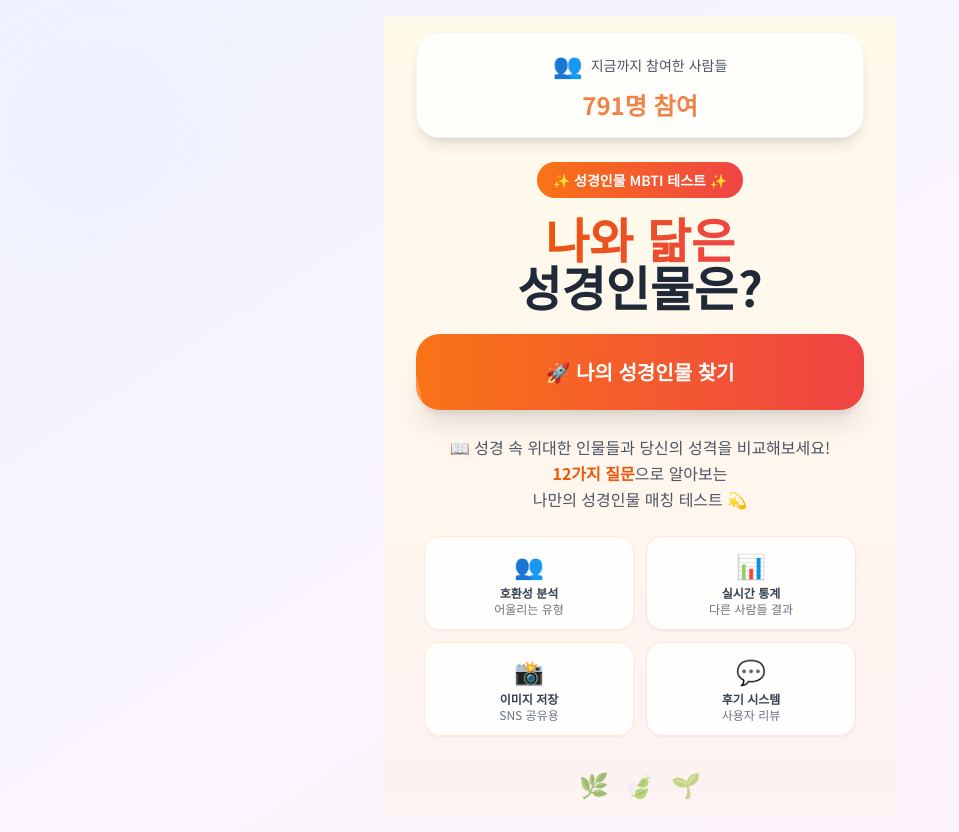
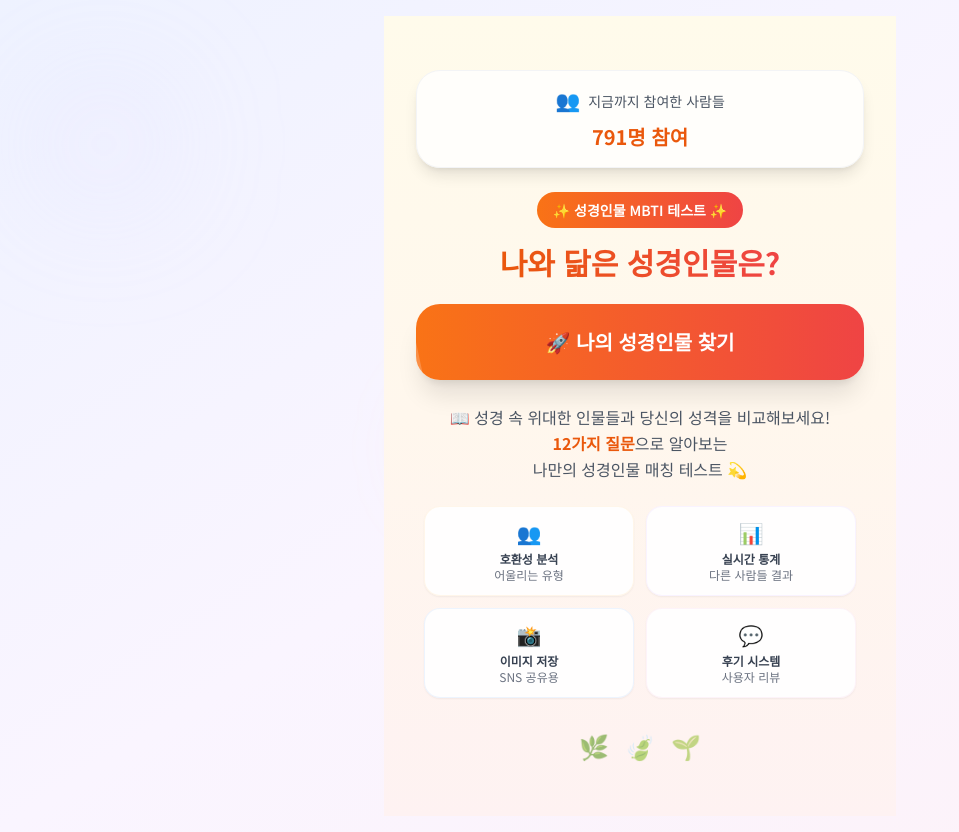
Before and after one commit to angibeom0985-arch/b-mbti_test, a React (Vite) app: page / in a window 1280 px wide. Shown: the whole page, without its empty margins (0-959 px from the left). Built offline with nearby package versions, Linux system fonts and the light colour scheme.

Commit message:
UX 개선: 메인 CTA 버튼만 강조하고 기능 소개는 정보 카드로 변경, 제목 폰트 크기 조정

```diff
--- a/components/StartScreen.tsx
+++ b/components/StartScreen.tsx
@@ -41,13 +41,13 @@ const StartScreen: React.FC<StartScreenProps> = ({ onStart }) => {
       <div className="w-full max-w-md mx-auto text-center">
 
         {/* 1. 지금까지 참여한 사람들 */}
-        <div className="mb-6 bg-white/80 rounded-3xl p-4 shadow-lg border border-gray-100 transform hover:scale-105 transition-all duration-300">
+        <div className="mb-6 bg-white/80 rounded-3xl p-4 shadow-lg border border-gray-100">
           <div className="flex items-center justify-center space-x-2 mb-2">
-            <span className="text-2xl animate-bounce">👥</span>
+            <span className="text-xl animate-bounce">👥</span>
             <p className="text-sm font-medium text-gray-600">지금까지 참여한 사람들</p>
           </div>
-          <p className="text-2xl font-bold text-orange-600 tabular-nums">
-            <span className="inline-block animate-pulse">
+          <p className="text-xl font-bold text-orange-600 tabular-nums">
+            <span className="inline-block">
               {VisitorCounter.formatCount(animatedCount)}명 참여
             </span>
           </p>
@@ -61,10 +61,8 @@ const StartScreen: React.FC<StartScreenProps> = ({ onStart }) => {
             </span>
           </div>
 
-          <h1 className="text-4xl md:text-5xl font-bold text-gray-800 mb-4 leading-tight">
-            <span className="bg-gradient-to-r from-orange-600 to-red-500 bg-clip-text text-transparent">나와 닮은</span>
-            <br />
-            <span className="text-gray-800">성경인물은?</span>
+          <h1 className="text-2xl md:text-3xl font-bold text-gray-800 mb-4 leading-tight">
+            <span className="bg-gradient-to-r from-orange-600 to-red-500 bg-clip-text text-transparent">나와 닮은 성경인물은?</span>
           </h1>
         </div>
 
@@ -86,23 +84,23 @@ const StartScreen: React.FC<StartScreenProps> = ({ onStart }) => {
 
         {/* 5. 특징 미리보기 - 호환성 분석, 이미지 저장, 결과 공유, 후기 시스템 */}
         <div className="grid grid-cols-2 gap-3 mb-6 px-2">
-          <div className="bg-white/90 rounded-2xl p-3 shadow-sm border border-orange-100">
-            <div className="text-2xl mb-1">👥</div>
+          <div className="bg-white/90 rounded-2xl p-3 shadow-sm border border-orange-100/50">
+            <div className="text-xl mb-1">👥</div>
             <div className="text-xs font-semibold text-gray-700">호환성 분석</div>
             <div className="text-xs text-gray-500">어울리는 유형</div>
           </div>
-          <div className="bg-white/90 rounded-2xl p-3 shadow-sm border border-red-100">
-            <div className="text-2xl mb-1">📊</div>
+          <div className="bg-white/90 rounded-2xl p-3 shadow-sm border border-purple-100/50">
+            <div className="text-xl mb-1">📊</div>
             <div className="text-xs font-semibold text-gray-700">실시간 통계</div>
             <div className="text-xs text-gray-500">다른 사람들 결과</div>
           </div>
-          <div className="bg-white/90 rounded-2xl p-3 shadow-sm border border-orange-100">
-            <div className="text-2xl mb-1">📸</div>
+          <div className="bg-white/90 rounded-2xl p-3 shadow-sm border border-blue-100/50">
+            <div className="text-xl mb-1">📸</div>
             <div className="text-xs font-semibold text-gray-700">이미지 저장</div>
             <div className="text-xs text-gray-500">SNS 공유용</div>
           </div>
-          <div className="bg-white/90 rounded-2xl p-3 shadow-sm border border-red-100">
-            <div className="text-2xl mb-1">💬</div>
+          <div className="bg-white/90 rounded-2xl p-3 shadow-sm border border-pink-100/50">
+            <div className="text-xl mb-1">💬</div>
             <div className="text-xs font-semibold text-gray-700">후기 시스템</div>
             <div className="text-xs text-gray-500">사용자 리뷰</div>
           </div>
```
